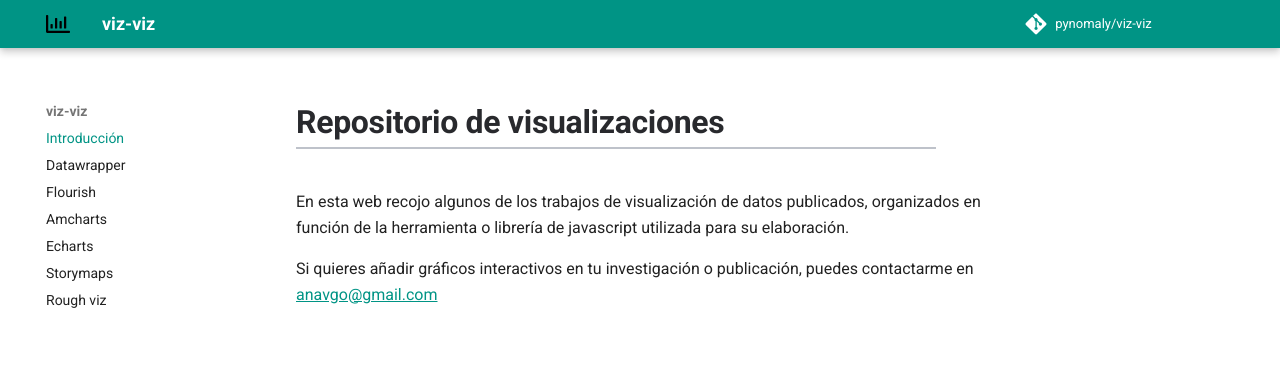
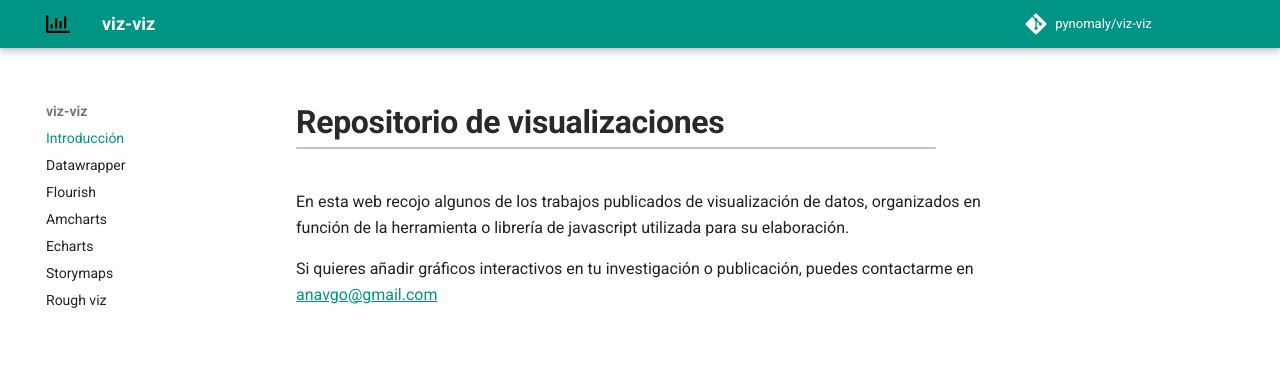
Before and after one commit to pynomaly/viz-viz, an MkDocs documentation site: the page built from docs/index.md, in a window 1280 px wide. Shown: the top 385 px of the page. Built offline with MkDocs 1.6.1 and Material for MkDocs 9.7.7, drawn with Linux system fonts in a browser that asks for light colours; comment, search, counter and statistics services are not loaded.

Commit message:
updated intro

```diff
--- a/docs/index.md
+++ b/docs/index.md
@@ -1,5 +1,5 @@
 # Repositorio de visualizaciones
 
-En esta web recojo algunos de los trabajos de visualización de datos publicados, organizados en función de la herramienta o librería de javascript utilizada para su elaboración.
+En esta web recojo algunos de los trabajos publicados de visualización de datos, organizados en función de la herramienta o librería de javascript utilizada para su elaboración.
 
 Si quieres añadir gráficos interactivos en tu investigación o publicación, puedes contactarme en anavgo@gmail.com
```
